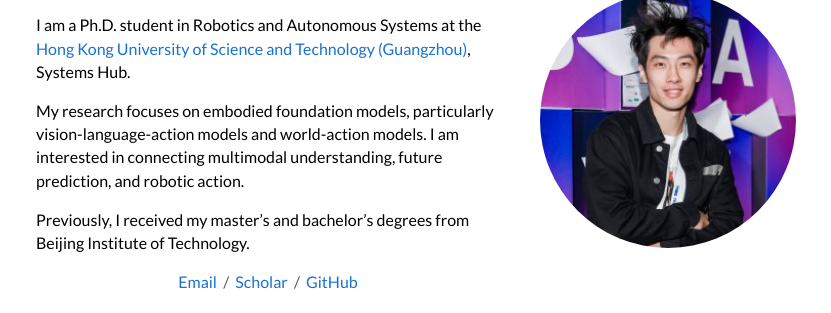
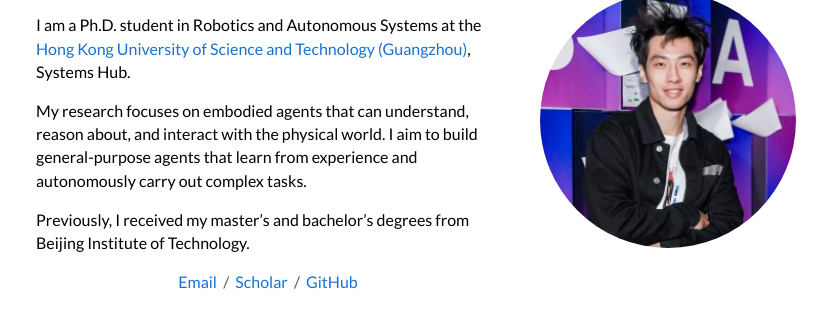
Before and after one commit to zhide730/zhide730.github.io, a plain HTML site: page index.html in a window 1280 px wide. Shown: the part 97-410 px from the top of the page, without its empty margins (224-1055 px from the left). Drawn offline with Linux system fonts and the light colour scheme.

Commit message:
Broaden research bio to embodied agents

```diff
--- a/index.html
+++ b/index.html
@@ -3,11 +3,11 @@
 <head>
   <meta charset="utf-8">
   <meta name="viewport" content="width=device-width, initial-scale=1">
-  <meta name="description" content="Zhide Zhong is a Ph.D. student at HKUST (Guangzhou), researching embodied AI, vision-language-action models, world-action models, and robot learning.">
+  <meta name="description" content="Zhide Zhong is a Ph.D. student at HKUST (Guangzhou), researching embodied agents that understand, reason about, and interact with the physical world.">
   <meta name="theme-color" content="#fbfcff">
   <meta property="og:type" content="website">
   <meta property="og:title" content="Zhide Zhong | Robotics & Embodied AI">
-  <meta property="og:description" content="Ph.D. student at HKUST (Guangzhou). Research in embodied AI, vision-language-action models, and world-action models.">
+  <meta property="og:description" content="Ph.D. student at HKUST (Guangzhou). Research in embodied agents that understand, reason about, and interact with the physical world.">
   <meta property="og:url" content="https://zhide730.github.io/">
   <meta property="og:image" content="https://zhide730.github.io/assets/portrait.jpg">
   <link rel="canonical" href="https://zhide730.github.io/">
@@ -25,7 +25,7 @@
       <div class="bio-text">
         <h1 class="name" id="profile-name">Zhide Zhong <span lang="zh-Hans">钟至德</span></h1>
         <p>I am a Ph.D. student in Robotics and Autonomous Systems at the <a href="https://www.hkust-gz.edu.cn/" target="_blank" rel="noopener noreferrer">Hong Kong University of Science and Technology (Guangzhou)</a>, Systems Hub.</p>
-        <p>My research focuses on embodied foundation models, particularly vision-language-action models and world-action models. I am interested in connecting multimodal understanding, future prediction, and robotic action.</p>
+        <p>My research focuses on embodied agents that can understand, reason about, and interact with the physical world. I aim to build general-purpose agents that learn from experience and autonomously carry out complex tasks.</p>
         <p>Previously, I received my master’s and bachelor’s degrees from Beijing Institute of Technology.</p>
         <p class="bio-links"><a href="mailto:zzhong778@connect.hkust-gz.edu.cn">Email</a> &nbsp;/&nbsp; <a href="https://scholar.google.com/citations?user=msy4tL4AAAAJ&amp;hl=en" target="_blank" rel="noopener noreferrer">Scholar</a> &nbsp;/&nbsp; <a href="https://github.com/zhide730" target="_blank" rel="noopener noreferrer">GitHub</a></p>
       </div>
```
